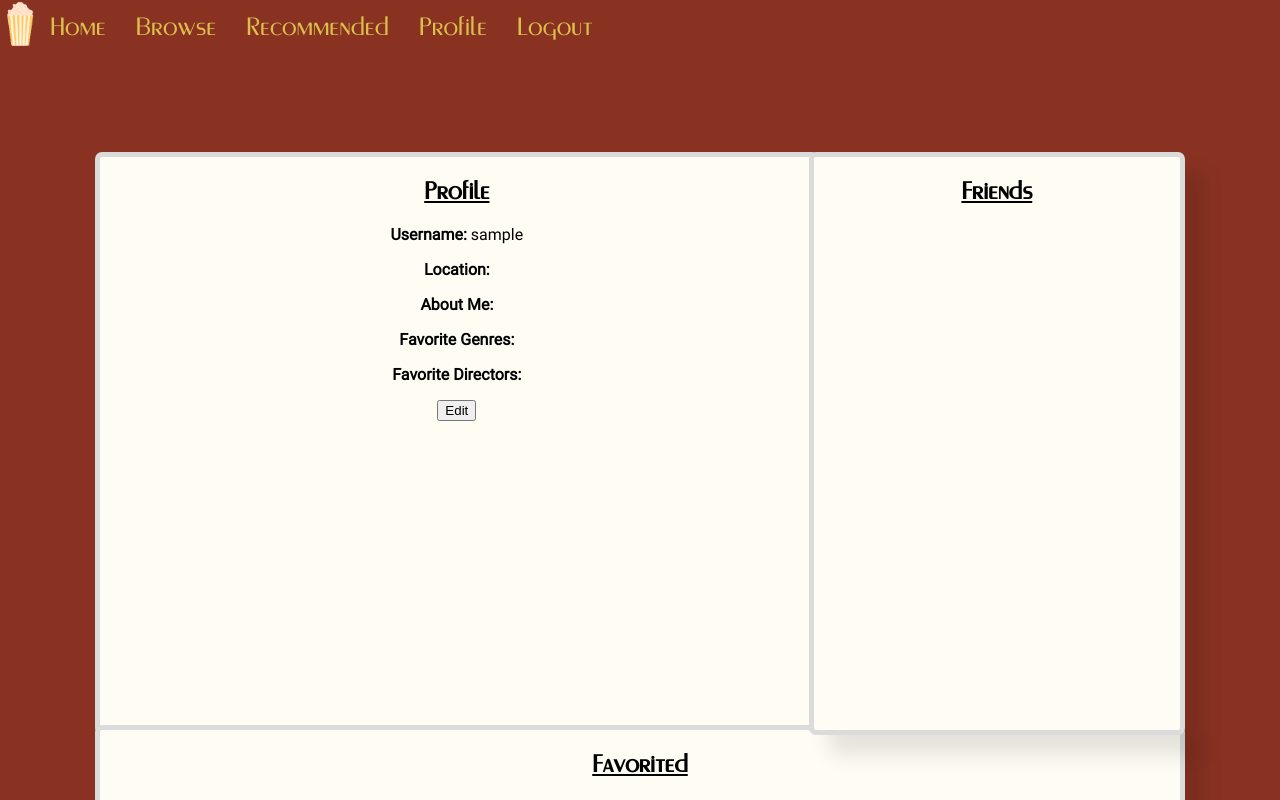
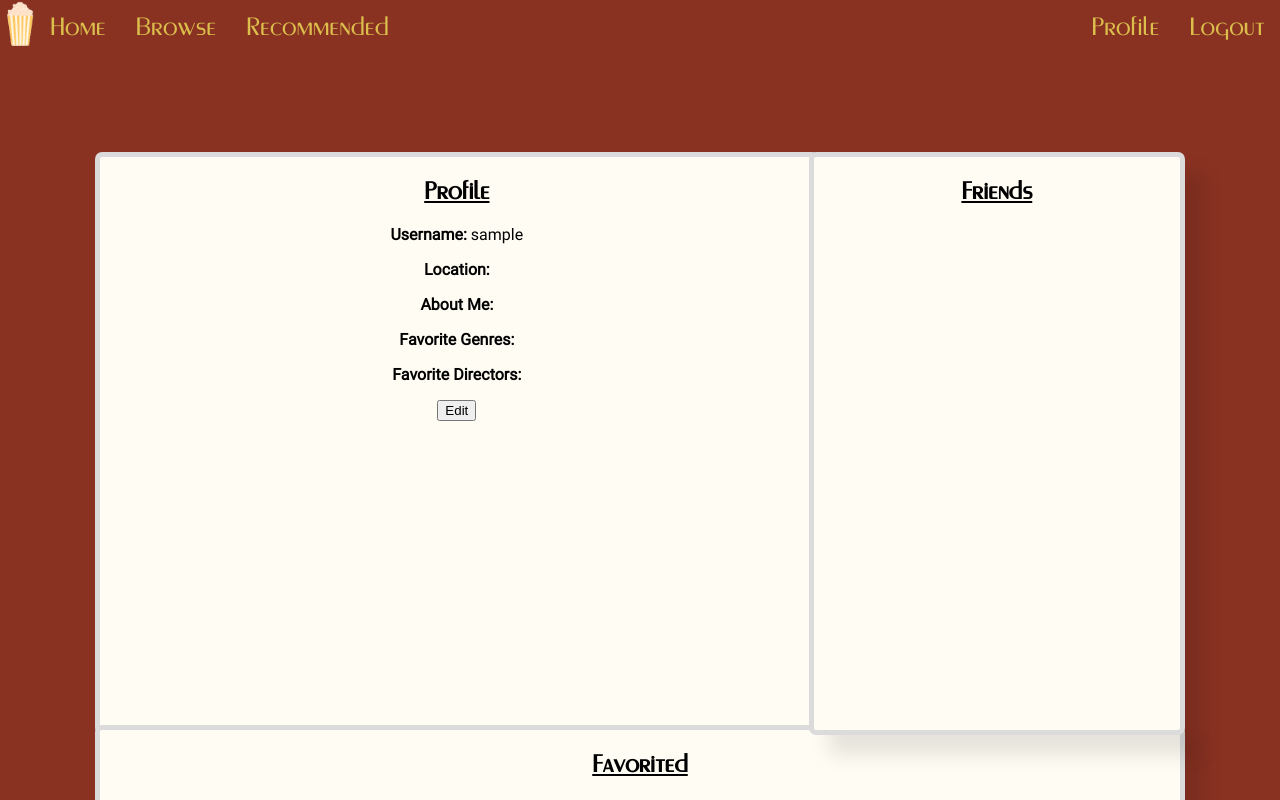
Before and after one commit to sarahjstrong/flix-pix, a Vue app in the folder vue/: page /profile in a window 1280 px wide. Shown: the top 800 px of the page. Built offline with nearby package versions, Linux system fonts and the light colour scheme; sample sign-in values are in the browser's storage.

Commit message:
fixed nav bar

```diff
--- a/vue/src/App.vue
+++ b/vue/src/App.vue
@@ -1,26 +1,32 @@
 <template>
   <div id="capstone-app">
+
+
     <!-- Nav -->
     <header id="nav">
-
       <div class="logo">
         <img src="./assets/images/logo.png" alt="logo">
       </div>
 
-      <div class="nav-links">
-      <router-link class="nav-link home" v-bind:to="{ name: 'home' }">Home</router-link>
-      <router-link class="nav-link browse" :to="{name: 'browse'}">Browse</router-link>
+      <div class="all-nav-links">
+
+        <div class="left-nav-links">
+          <router-link class="nav-link home" v-bind:to="{ name: 'home' }">Home</router-link>
+          <router-link class="nav-link browse" :to="{name: 'browse'}">Browse</router-link>
+          <!-- !-- This div will only be rendered if the token in the Vuex store is not an empty string -->
+            <router-link v-if="this.$store.state.token != ''" class="nav-link recommended" :to="{name: 'recommended'}">Recommended</router-link>
+        </div>
 
 
 
-        </div>
+      <div v-if="this.$store.state.token != ''" class="right-nav-links">
+          <router-link class="nav-link profile" :to="{name: 'profile'}">Profile</router-link>
+          <router-link class="nav-link logout" v-bind:to="{ name: 'logout' }">Logout</router-link>
+      </div>
 
-     <!-- This div will only be rendered if the token in the Vuex store is not an empty string -->
-      <div v-if="this.$store.state.token != ''">
-          <router-link class="nav-link recommended" :to="{name: 'recommended'}">Recommended</router-link>
-          <router-link class="nav-link profile" :to="{name: 'profile'}">Profile</router-link>
-          <router-link class="nav-link" v-bind:to="{ name: 'logout' }">Logout</router-link>
       </div>
+
+
 
     </header>
 
@@ -46,23 +52,23 @@ body{
 }
 
 #nav {
+  display: flex;
   background-color: #893222;
-  display: flex;
   /* justify-content: space-between; */
   align-items: center;
   height: 100%;
   padding-bottom: 5px;
   /* border-bottom: 2px solid #000000; */
+}
 
+.all-nav-links{
+  display: flex;
+  flex-grow: 1;
+  justify-content: space-between;
 }
-.nav-links {
-  display: flex;
-  justify-content: center;
-  align-items: center;
-  padding-left: 7;
 
 
-}
+
 
 .nav-link {
   color: #dbbe4b;
@@ -105,6 +111,7 @@ body{
   width: 35px;
   height: 40%;
 }
+
 /* need to add logo */
 html {
   background-color: #893222;
--- a/vue/src/views/RecommendedView.vue
+++ b/vue/src/views/RecommendedView.vue
@@ -20,7 +20,10 @@
                 return this.$store.state.movies;
             },
             userGenres() {
-                return this.$store.state.favGenres;
+                return this.$store.state.genres;
+            },
+            userDirectors() {
+                return this.$store.state.directors;
             },
             filteredMovies() {
                 let mergedList =[];
@@ -28,6 +31,11 @@
                     const moviesForCurGenre = MovieService.getMoviesByGenre(curGenre);
                     mergedList = mergedList.concat(moviesForCurGenre);
                 });
+
+                this.userDirectors.forEach(curDirector => {
+                    const moviesForCurDirector = MovieService.getMoviesByDirector(curDirector);
+                    mergedList = mergedList.concat(moviesForCurDirector);
+                })
 
                 const favoritedMovies = this.$store.state.favorites;
                 return mergedList.filter(curMovie => {
```
